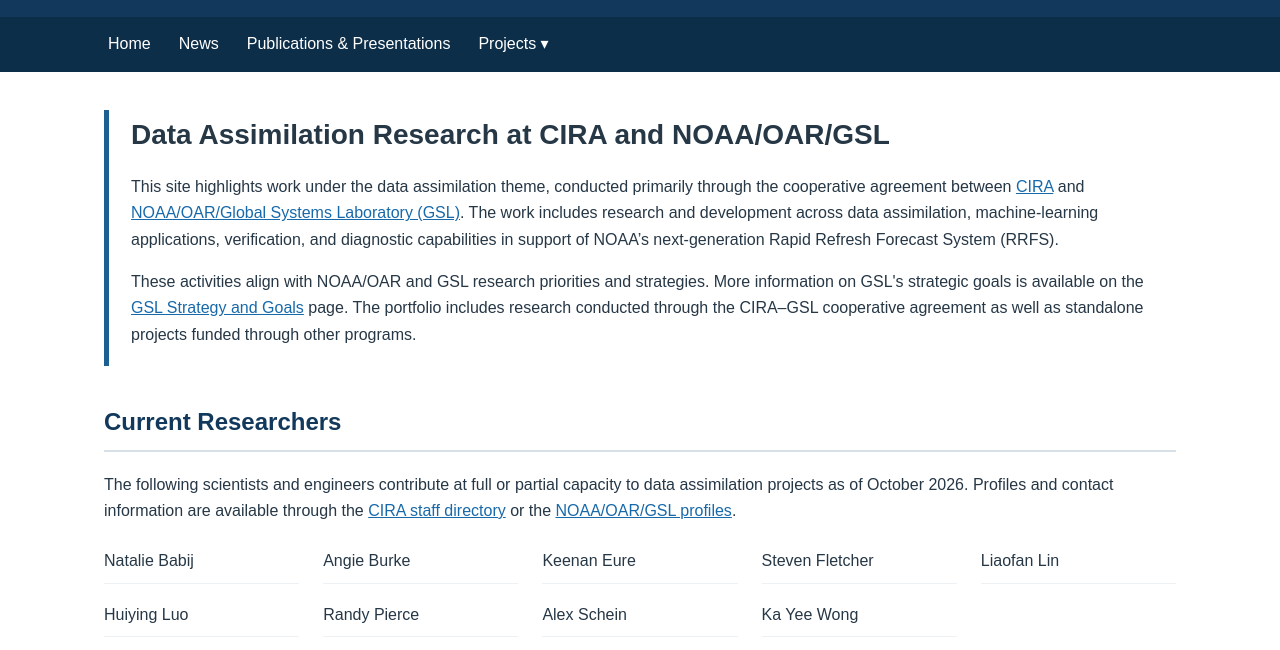
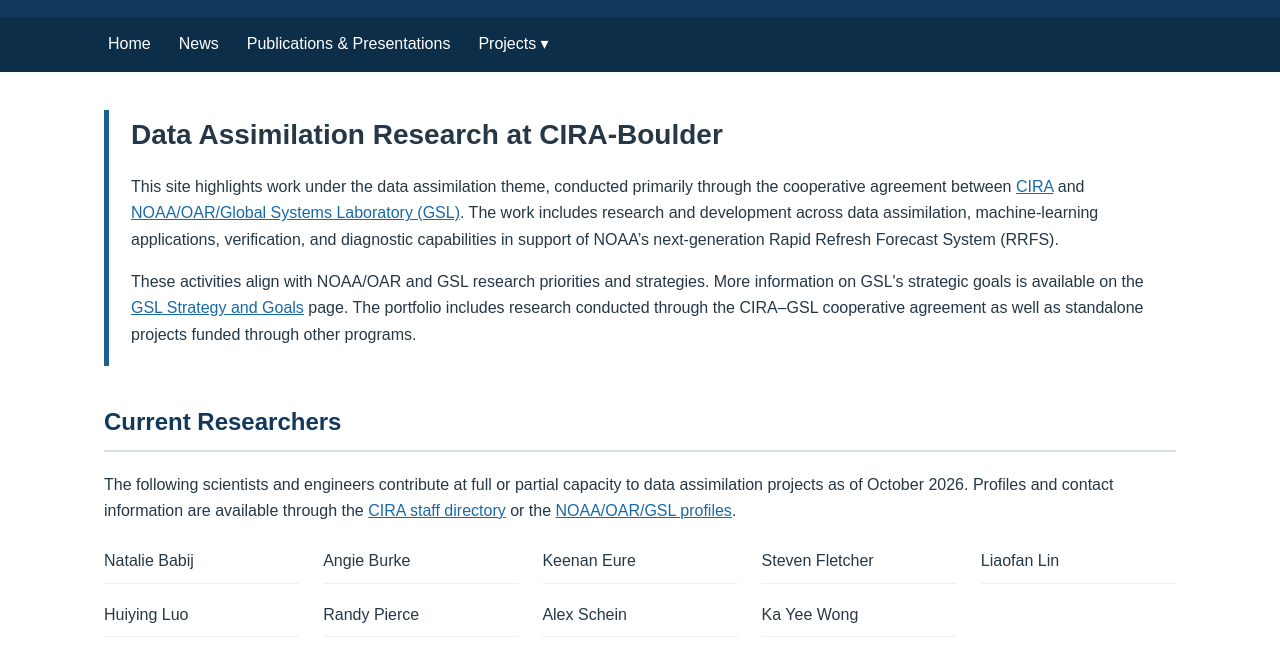
Before and after one commit to cira-boulder/da, a plain HTML site: page index.html in a window 1280 px wide. Shown: the part 115-765 px from the top of the page. Drawn offline with Linux system fonts and the light colour scheme.

Commit message:
Modify hero section title to 'CIRA-Boulder'
Updated the hero section to reflect 'CIRA-Boulder' in the title and maintained the content structure.

```diff
--- a/index.html
+++ b/index.html
@@ -1,6 +1,6 @@
 <!doctype html><html lang="en"><head><meta charset="utf-8"><meta name="viewport" content="width=device-width,initial-scale=1"><title>CIRA-Boulder Data Assimilation</title><link rel="stylesheet" href="style.css"></head><body>
 <header><div class="masthead"><h1>CIRA-Boulder Data Assimilation</h1><p>Research supporting NOAA's next-generation Rapid Refresh Forecast System</p></div><nav class="nav-wrap"><div class="nav"><a href="index.html">Home</a><a href="news.html">News</a><a href="publications.html">Publications &amp; Presentations</a><div class="dropdown"><button class="dropbtn">Projects ▾</button><div class="dropdown-content"><a href="da-projects-2024-2029.html">DA Project (2024–2029)</a><a href="standalone-projects.html">Standalone Projects</a></div></div></div></nav></header>
-<main><section class="hero"><h2>Data Assimilation Research at CIRA and NOAA/OAR/GSL</h2><p>This site highlights work under the data assimilation theme, conducted primarily through the cooperative agreement between <a href="https://www.cira.colostate.edu/">CIRA</a> and <a href="https://gsl.noaa.gov/">NOAA/OAR/Global Systems Laboratory (GSL)</a>. The work includes research and development across data assimilation, machine-learning applications, verification, and diagnostic capabilities in support of NOAA’s next-generation Rapid Refresh Forecast System (RRFS).</p><p>These activities align with NOAA/OAR and GSL research priorities and strategies. More information on GSL's strategic goals is available on the <a href="https://gsl.noaa.gov/pages/strategy-and-goals/">GSL Strategy and Goals</a> page. The portfolio includes research conducted through the CIRA–GSL cooperative agreement as well as standalone projects funded through other programs.</p></section>
+<main><section class="hero"><h2>Data Assimilation Research at CIRA-Boulder</h2><p>This site highlights work under the data assimilation theme, conducted primarily through the cooperative agreement between <a href="https://www.cira.colostate.edu/">CIRA</a> and <a href="https://gsl.noaa.gov/">NOAA/OAR/Global Systems Laboratory (GSL)</a>. The work includes research and development across data assimilation, machine-learning applications, verification, and diagnostic capabilities in support of NOAA’s next-generation Rapid Refresh Forecast System (RRFS).</p><p>These activities align with NOAA/OAR and GSL research priorities and strategies. More information on GSL's strategic goals is available on the <a href="https://gsl.noaa.gov/pages/strategy-and-goals/">GSL Strategy and Goals</a> page. The portfolio includes research conducted through the CIRA–GSL cooperative agreement as well as standalone projects funded through other programs.</p></section>
 <h2 class="section-title">Current Researchers</h2><p>The following scientists and engineers contribute at full or partial capacity to data assimilation projects as of October 2026. Profiles and contact information are available through the <a href="https://www.cira.colostate.edu/welcome-about/staff/">CIRA staff directory</a> or the <a href="https://gsl.noaa.gov/about/profiles/">NOAA/OAR/GSL profiles</a>.</p>
 <ul class="people"><li>Natalie Babij</li><li>Angie Burke</li><li>Keenan Eure</li><li>Steven Fletcher</li><li>Liaofan Lin</li><li>Huiying Luo</li><li>Randy Pierce</li><li>Alex Schein</li><li>Ka Yee Wong</li></ul>
 <div class="notice"><strong>Site status:</strong> This site is under development. Project descriptions, publications, presentations, and news items will be expanded over time.</div></main><footer><div>CIRA-Boulder Data Assimilation · Research information site</div></footer></body></html>
```
